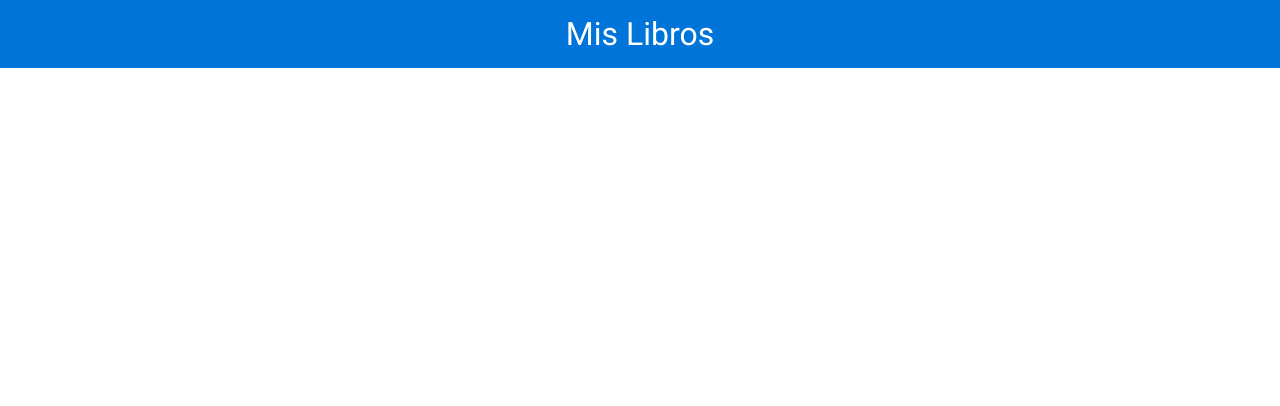
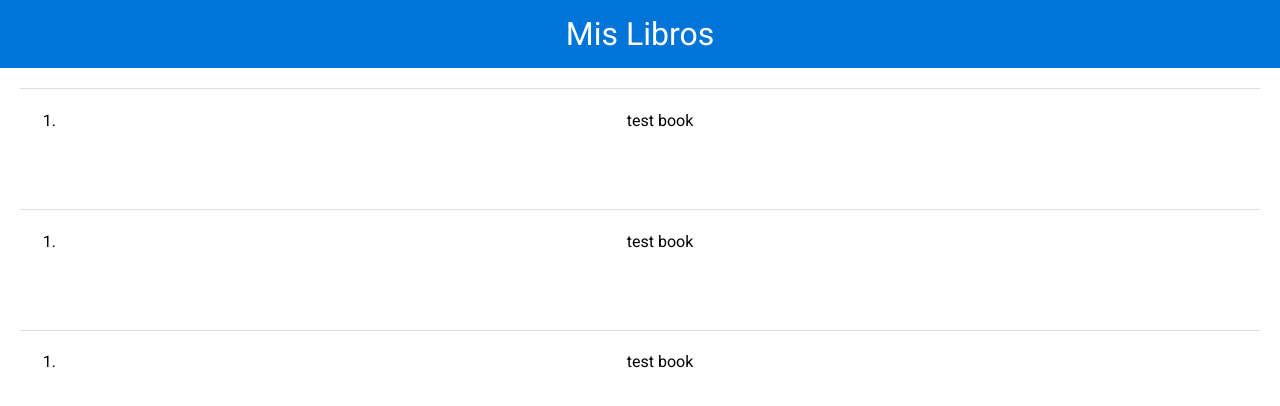
Before and after one commit to svmartin/bookshelfer, a React (Create React App) app: page / in a window 1280 px wide. Shown: the top 406 px of the page. Built offline with nearby package versions, Linux system fonts and the light colour scheme.

Commit message:
add Shelf 3 times to Shelves

```diff
--- a/src/Shelf.js
+++ b/src/Shelf.js
@@ -13,3 +13,5 @@ class Shelf extends React.Component {
     )
   }
 }
+
+export default Shelf
--- a/src/Shelves.js
+++ b/src/Shelves.js
@@ -1,4 +1,5 @@
 import React from "react";
+import Shelf from './Shelf'
 
 class Shelves extends React.Component {
 
@@ -11,7 +12,9 @@ class Shelves extends React.Component {
         </div>
         <div className="list-books-content">
           <div>
-
+            <Shelf />
+            <Shelf />
+            <Shelf />
           </div>
         </div>
         {/* add here ?*/}
```
